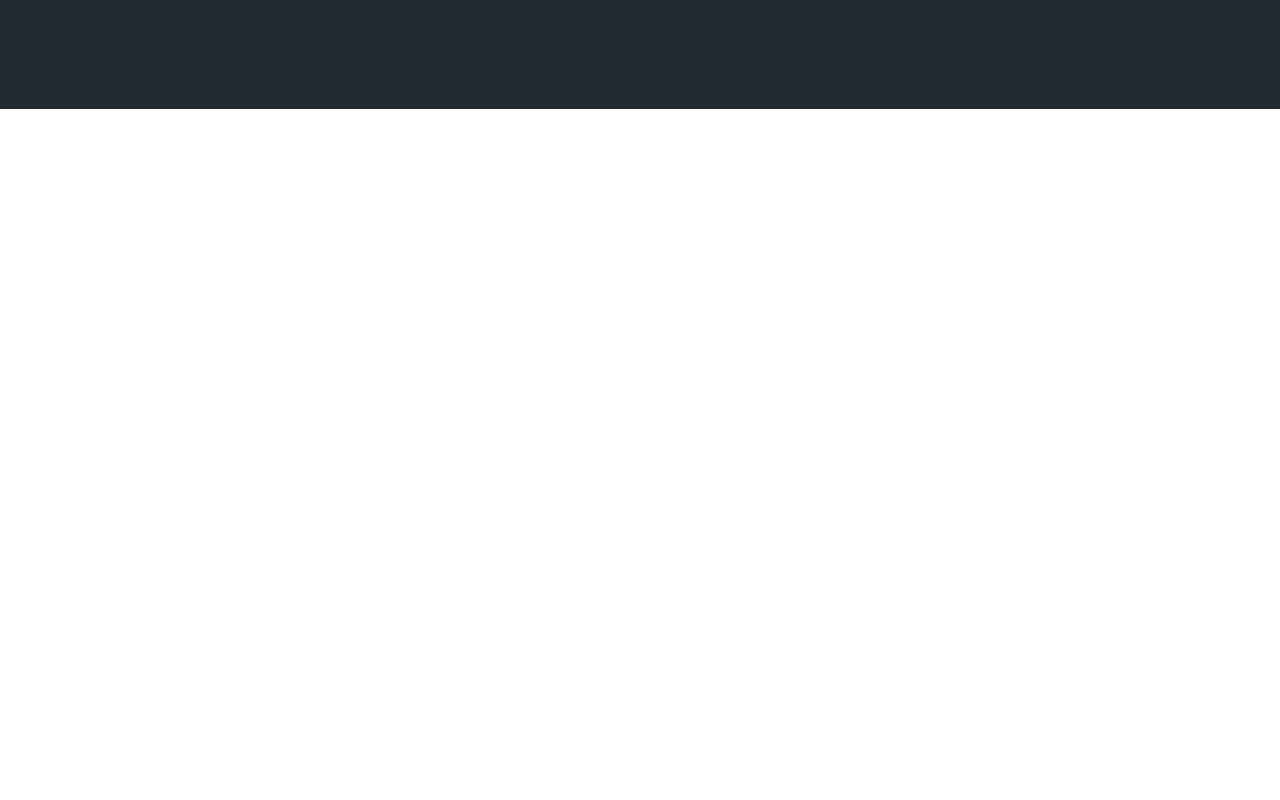
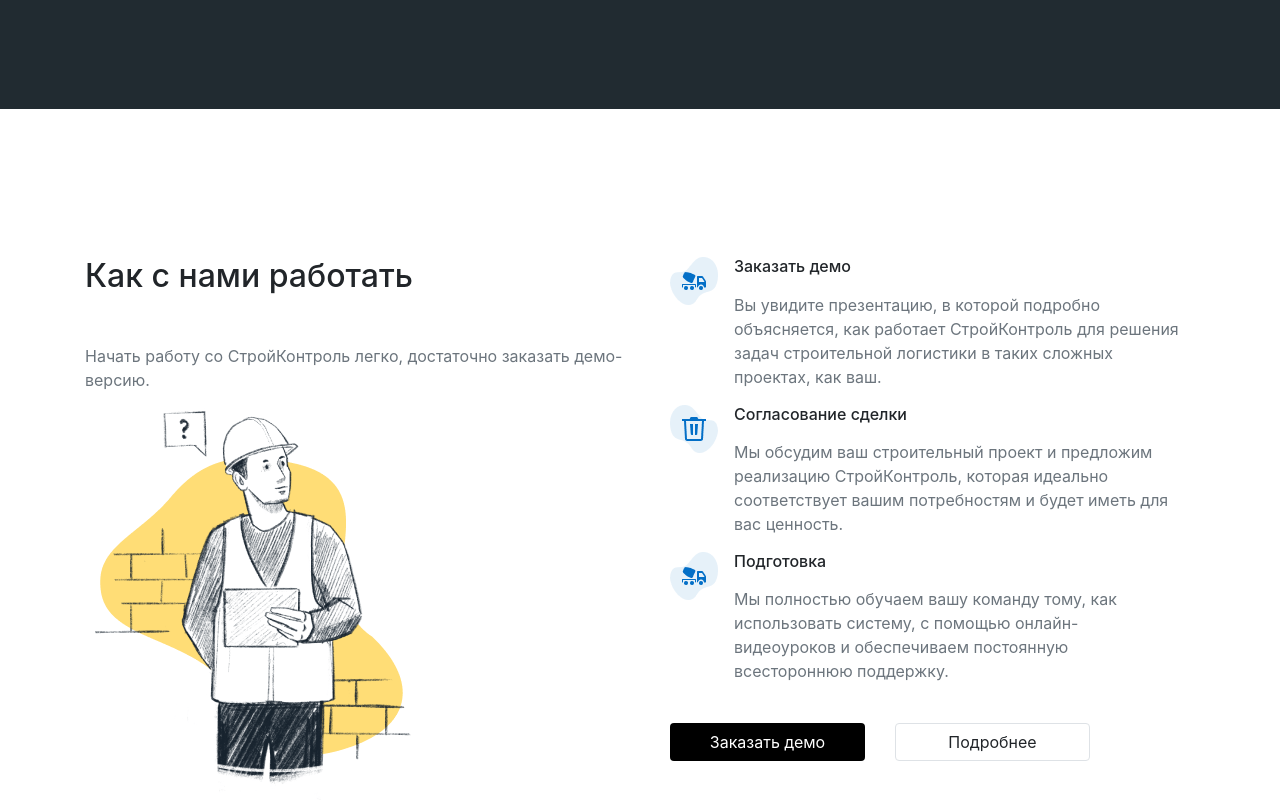
Before and after one commit to eich47/building, a website: page index.html in a window 1280 px wide. Shown: the part 6322-7122 px from the top of the page. Before the commit the page ends 6579 px from the top, so only its background shows below. Drawn offline with nearby package versions, Linux system fonts and the light colour scheme.

Commit message:
секция "flow"

```diff
--- a/index.html
+++ b/index.html
@@ -705,6 +705,91 @@
         </div>
       </div>
     </section>
+    <!--    как с нами работать-->
+    <section class="flow">
+      <div class="container">
+        <div class="row">
+          <!--          текст-->
+          <div class="col-sm-6">
+            <h2 class="mb-5">Как с нами работать</h2>
+            <p class="text-muted">
+              Начать работу со СтройКонтроль легко, достаточно заказать
+              демо-версию.
+            </p>
+            <img src="image/flow.png" alt="flow" class="img-fluid" />
+          </div>
+          <!--          пункты-->
+          <div class="col-sm-6">
+            <div class="container mb-4">
+              <div class="row no-gutters">
+                <!--          1-->
+                <div class="col-12 delivery-item">
+                  <div class="d-flex">
+                    <div class="image mr-3">
+                      <img src="image/delivery/beton.png" alt="" />
+                    </div>
+                    <div class="text">
+                      <h3 class="h6 mb-3">Заказать демо</h3>
+                      <p class="text-muted">
+                        Вы увидите презентацию, в которой подробно объясняется,
+                        как работает СтройКонтроль для решения задач
+                        строительной логистики в таких сложных проектах, как
+                        ваш.
+                      </p>
+                    </div>
+                  </div>
+                </div>
+                <!--          2-->
+                <div class="col-12 delivery-item">
+                  <div class="d-flex">
+                    <div class="image mr-3">
+                      <img src="image/delivery/waste.png" alt="" />
+                    </div>
+                    <div class="text">
+                      <h3 class="h6 mb-3">Согласование сделки</h3>
+                      <p class="text-muted">
+                        Мы обсудим ваш строительный проект и предложим
+                        реализацию СтройКонтроль, которая идеально соответствует
+                        вашим потребностям и будет иметь для вас ценность.
+                      </p>
+                    </div>
+                  </div>
+                </div>
+                <!--          3-->
+                <div class="col-12 delivery-item">
+                  <div class="d-flex">
+                    <div class="image mr-3">
+                      <img src="image/delivery/beton.png" alt="" />
+                    </div>
+                    <div class="text">
+                      <h3 class="h6 mb-3">Подготовка</h3>
+                      <p class="text-muted">
+                        Мы полностью обучаем вашу команду тому, как использовать
+                        систему, с помощью онлайн-видеоуроков и обеспечиваем
+                        постоянную всестороннюю поддержку.
+                      </p>
+                    </div>
+                  </div>
+                </div>
+              </div>
+            </div>
+            <!--            кнопки-->
+            <div class="container-fluid demo">
+              <div class="row">
+                <div class="col-md-6 col-lg-5 mb-3 mb-md-0">
+                  <a class="btn btn-block bg-black text-white">
+                    Заказать демо
+                  </a>
+                </div>
+                <div class="col-md-6 col-lg-5">
+                  <a class="btn btn-block border">Подробнее</a>
+                </div>
+              </div>
+            </div>
+          </div>
+        </div>
+      </div>
+    </section>
     <!-- Optional JavaScript; choose one of the two! -->
 
     <!-- Option 1: jQuery and Bootstrap Bundle (includes Popper) -->
```
Also changed, not shown: image/flow.png (added).
